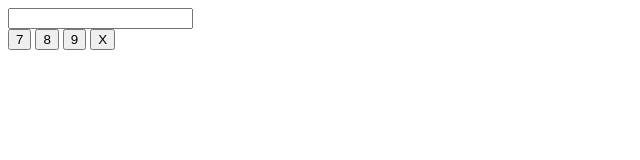
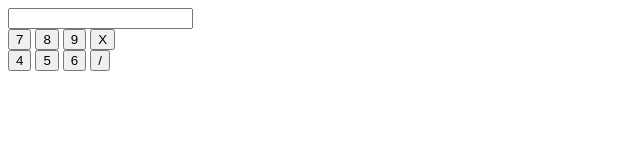
Before and after one commit to Zeshankarim/calculator2, a plain HTML site: page index.html in a window 1280 px wide. Shown: the whole page, without its empty margins (0-640 px from the left). Drawn offline with Linux system fonts and the light colour scheme.

Commit message:
second div

```diff
--- a/index.html
+++ b/index.html
@@ -16,6 +16,12 @@
             <button>9</button>
             <button>X</button>
          </div>
+         <div>
+            <button>4</button>
+            <button>5</button>
+            <button>6</button>
+            <button>/</button>
+         </div>
 
     </div>
 </body>
```
